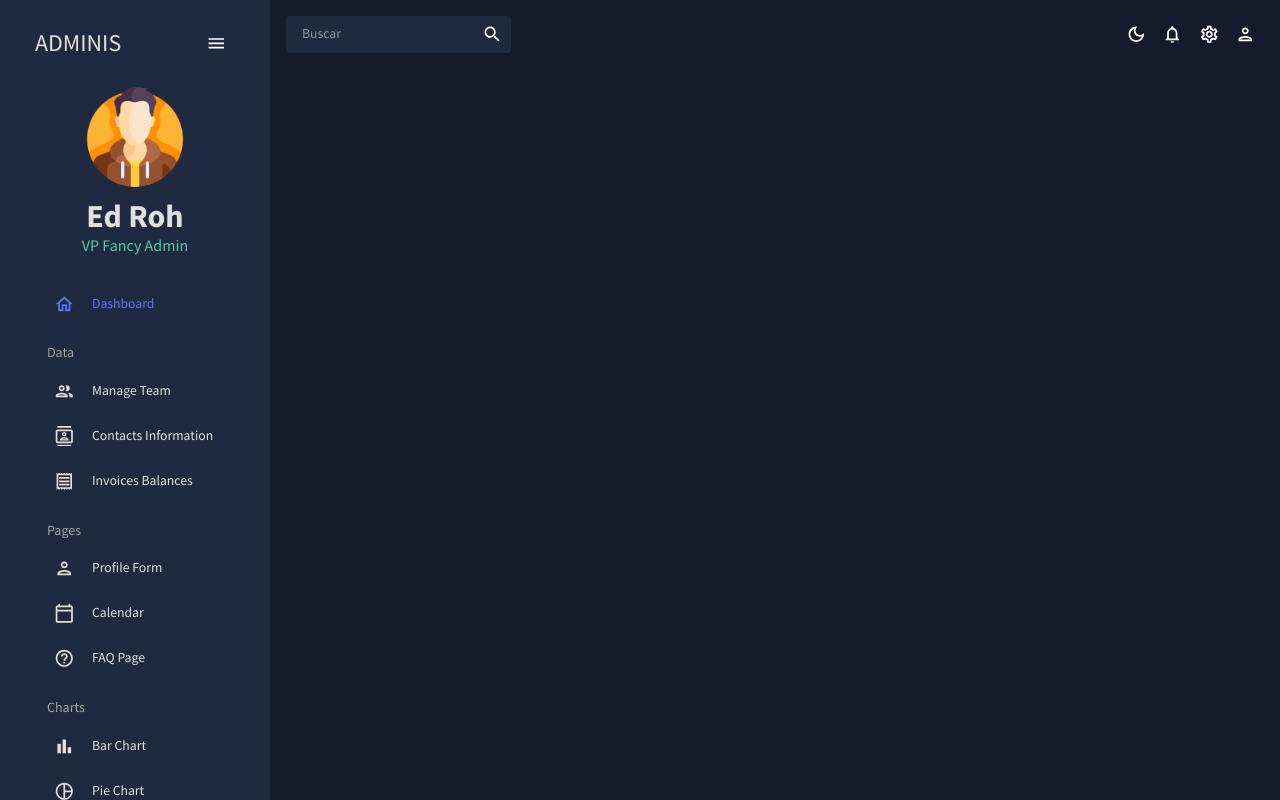
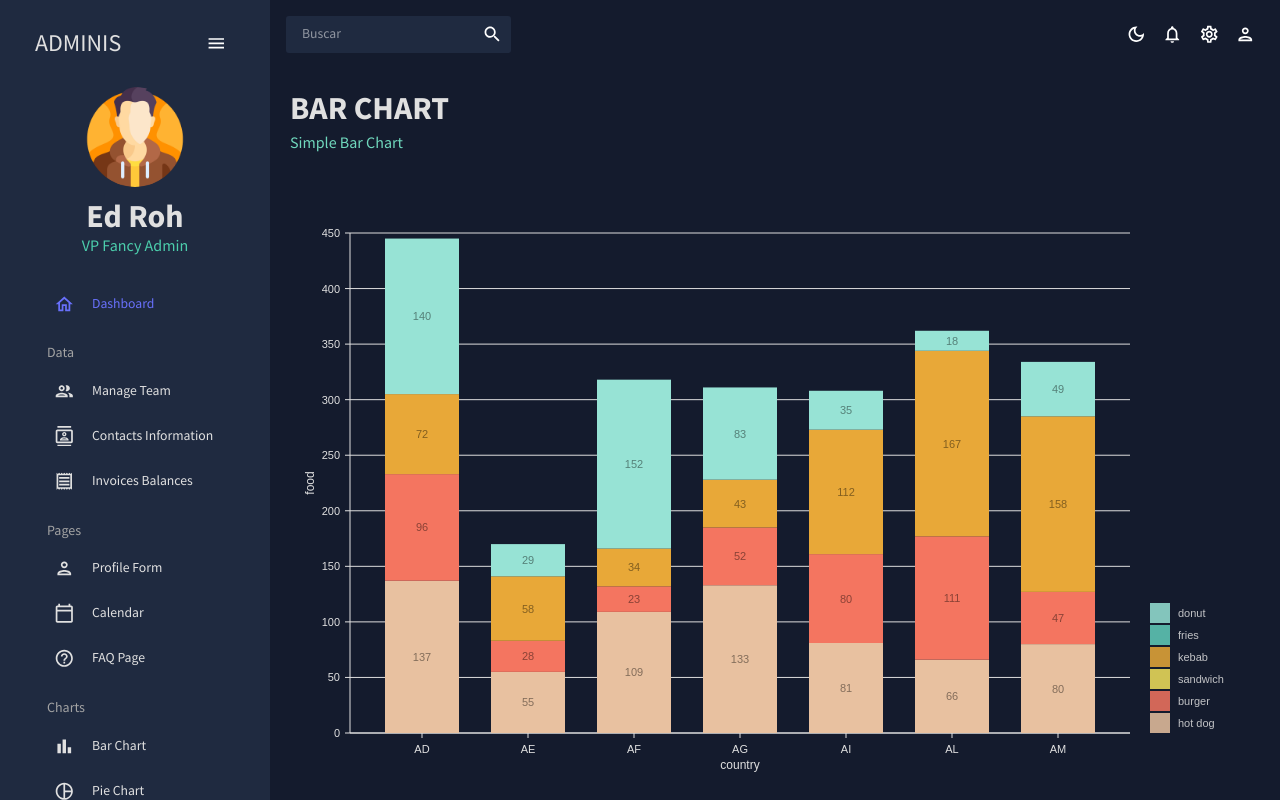
Before and after one commit to dgerardo1/React-Admin-Dashboard, a React (Create React App) app: page /bar in a window 1280 px wide. Built offline with nearby package versions, Linux system fonts and the light colour scheme.

Commit message:
Crea componente BarChart - Modifica README y agrega _redirects

```diff
--- a/src/App.js
+++ b/src/App.js
@@ -10,7 +10,7 @@
 import Form from './scenes/form';
 import Calendar from './scenes/calendar';
 import FAQ from './scenes/faq';
-// import Bar from './scenes/bar';
+import Bar from './scenes/bar';
 // import Line from './scenes/line';
 // import Pie from './scenes/pie';
 // import Geography from './scenes/geography';
@@ -35,7 +35,7 @@
               <Route path='/form' element={ <Form /> } />
               <Route path='/calendar' element={ <Calendar /> } />
               <Route path='/faq' element={ <FAQ /> } />
-              {/* <Route path='/bar' element={ <Bar /> } /> */}
+              <Route path='/bar' element={ <Bar /> } />
               {/* <Route path='/pie' element={ <Pie /> } /> */}
               {/* <Route path='/line' element={ <Line /> } /> */}
               {/* <Route path='/geography' element={ <Geography /> } /> */}
--- /dev/null
+++ b/src/components/BarChart.jsx
@@ -0,0 +1,157 @@
+import { useTheme } from '@mui/material';
+import { ResponsiveBar } from '@nivo/bar';
+import { tokens } from '../theme';
+import { mockBarData as data } from '../data/mockData';
+
+const BarChart = ({ isDashboard = false }) => {
+  const theme = useTheme();
+  const colors = tokens(theme.palette.mode);
+  return (
+    <ResponsiveBar
+        data={data}
+        theme={{
+            axis: {
+                domain: {
+                    line: {
+                        stroke: colors.grey[100],
+                    }
+                },
+                legend: {
+                    text: {
+                        fill: colors.grey[100],
+                    }
+                },
+                ticks: {
+                    line: {
+                        stroke: colors.grey[100],
+                        strokeWidth: 1
+                    },
+                    text: {
+                        fill: colors.grey[100],
+                    }
+                }
+            },
+            legends: {
+                text: {
+                    fill: colors.grey[100],
+                },
+            }
+        }}
+        keys={[
+            'hot dog',
+            'burger',
+            'sandwich',
+            'kebab',
+            'fries',
+            'donut'
+        ]}
+        indexBy="country"
+        margin={{ top: 50, right: 130, bottom: 50, left: 60 }}
+        padding={0.3}
+        valueScale={{ type: 'linear' }}
+        indexScale={{ type: 'band', round: true }}
+        colors={{ scheme: 'nivo' }}
+        defs={[
+            {
+                id: 'dots',
+                type: 'patternDots',
+                background: 'inherit',
+                color: '#38bcb2',
+                size: 4,
+                padding: 1,
+                stagger: true
+            },
+            {
+                id: 'lines',
+                type: 'patternLines',
+                background: 'inherit',
+                color: '#eed312',
+                rotation: -45,
+                lineWidth: 6,
+                spacing: 10
+            }
+        ]}
+        fill={[
+            {
+                match: {
+                    id: 'fries'
+                },
+                id: 'dots'
+            },
+            {
+                match: {
+                    id: 'sandwich'
+                },
+                id: 'lines'
+            }
+        ]}
+        borderColor={{
+            from: 'color',
+            modifiers: [
+                [
+                    'darker',
+                    1.6
+                ]
+            ]
+        }}
+        axisTop={null}
+        axisRight={null}
+        axisBottom={{
+            tickSize: 5,
+            tickPadding: 5,
+            tickRotation: 0,
+            legend: isDashboard ? undefined : 'country',
+            legendPosition: 'middle',
+            legendOffset: 32
+        }}
+        axisLeft={{
+            tickSize: 5,
+            tickPadding: 5,
+            tickRotation: 0,
+            legend: isDashboard ? undefined : 'food',
+            legendPosition: 'middle',
+            legendOffset: -40
+        }}
+        labelSkipWidth={12}
+        labelSkipHeight={12}
+        labelTextColor={{
+            from: 'color',
+            modifiers: [
+                [
+                    'darker',
+                    1.6
+                ]
+            ]
+        }}
+        legends={[
+            {
+                dataFrom: 'keys',
+                anchor: 'bottom-right',
+                direction: 'column',
+                justify: false,
+                translateX: 120,
+                translateY: 0,
+                itemsSpacing: 2,
+                itemWidth: 100,
+                itemHeight: 20,
+                itemDirection: 'left-to-right',
+                itemOpacity: 0.85,
+                symbolSize: 20,
+                effects: [
+                    {
+                        on: 'hover',
+                        style: {
+                            itemOpacity: 1
+                        }
+                    }
+                ]
+            }
+        ]}
+        role="application"
+        ariaLabel="Nivo bar chart demo"
+        barAriaLabel={function(e){return e.id+": "+e.formattedValue+" in country: "+e.indexValue}}
+    />
+  )
+}
+
+export default BarChart
--- /dev/null
+++ b/src/scenes/bar/index.jsx
@@ -0,0 +1,18 @@
+import { Box } from '@mui/material';
+import BarChart from '../../components/BarChart';
+import Header from '../../components/Header';
+
+import React from 'react'
+
+const Bar = () => {
+  return (
+    <Box m="20px">
+        <Header title="BAR CHART" subtitle="Simple Bar Chart" />
+        <Box height="75vh">
+            <BarChart />
+        </Box>
+    </Box>
+  )
+}
+
+export default Bar;
```
Also changed, not shown: 2 other files (tests, documents, lock files or other folders).
